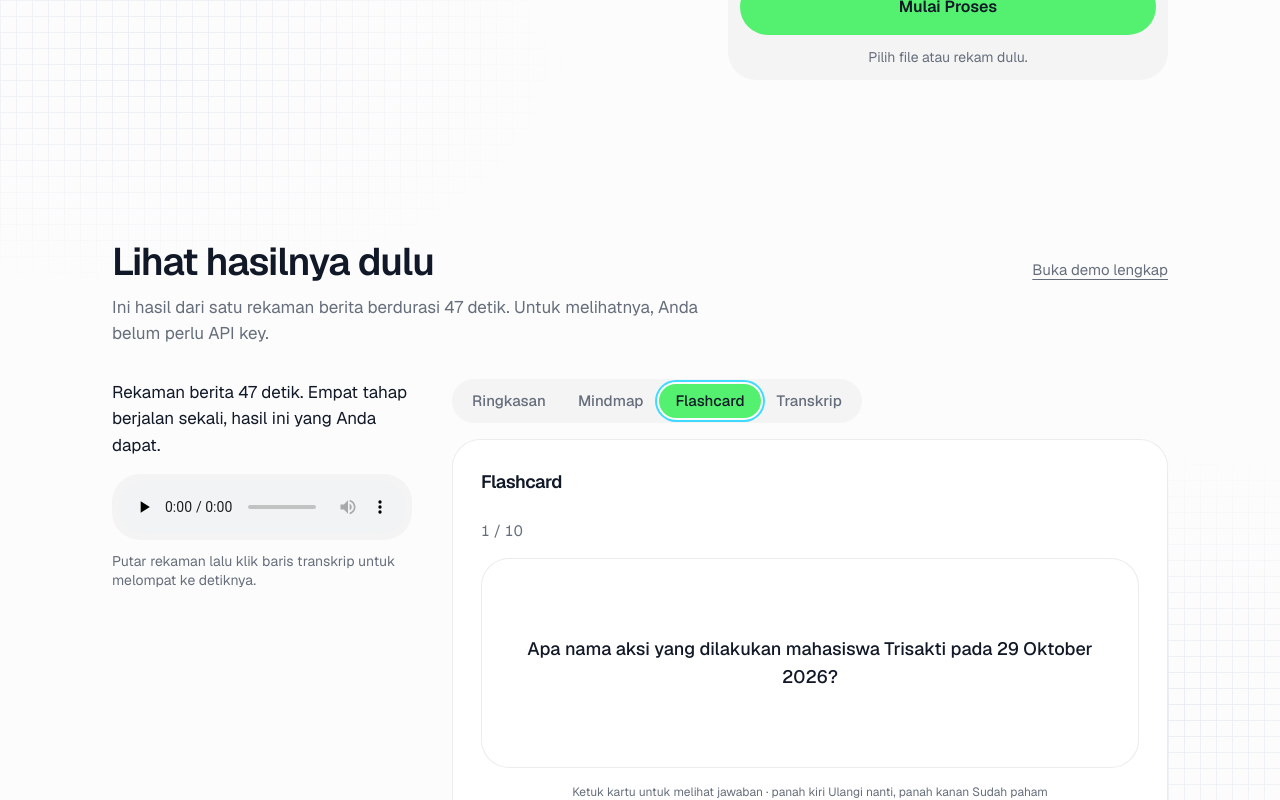
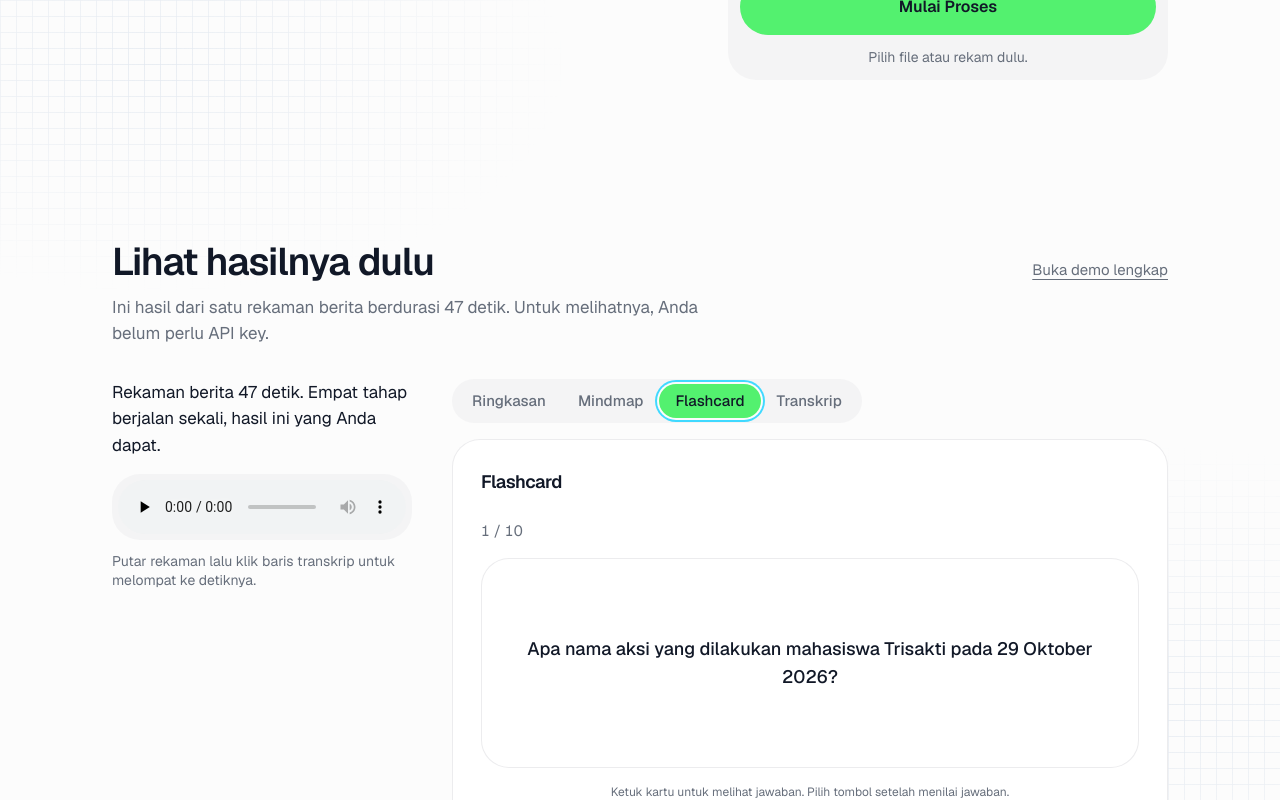
Before and after one commit to kebsixx/mindo, a Next.js app: page / in a window 1280 px wide. Both pictures are taken after a click on the tab "Flashcard". Shown: the part 777-1577 px from the top of the page. Built offline with nearby package versions, Linux system fonts and the light colour scheme.

Commit message:
fix: align flashcard hint with visible controls

```diff
--- a/src/components/flashcard-swiper.tsx
+++ b/src/components/flashcard-swiper.tsx
@@ -173,7 +173,7 @@ export default function FlashcardSwiper({ cards, onGrade }: FlashcardSwiperProps
         </CardContent>
       </Card>
       <p className="text-center text-xs text-muted-foreground">
-        Ketuk kartu untuk melihat jawaban · panah kiri Ulangi nanti, panah kanan Sudah paham
+        Ketuk kartu untuk melihat jawaban. Pilih tombol setelah menilai jawaban.
       </p>
       <div className="flex justify-center gap-3">
         <Button variant="outline" onClick={() => handleGrade("repeat")} className="gap-2">
```
